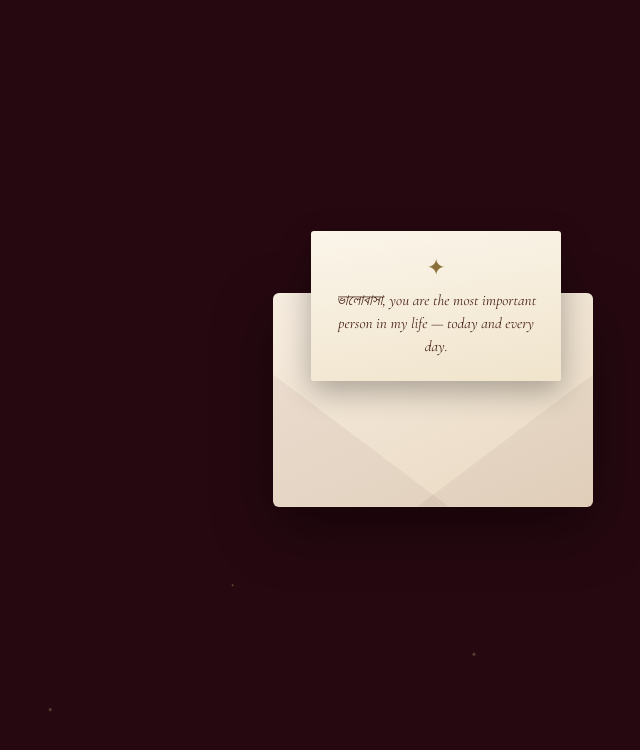
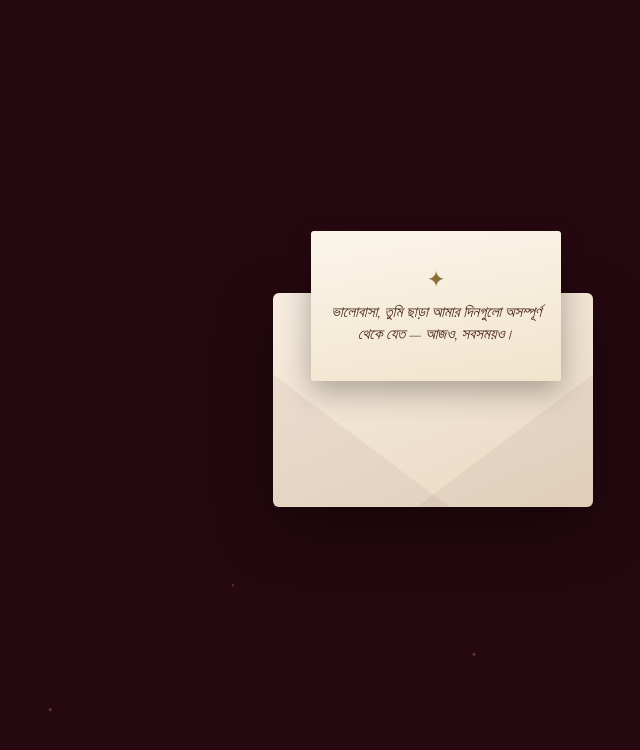
Before and after one commit to irfathmostofa/birthday-repo, a React (Vite) app: page / in a window 1280 px wide. Both pictures are taken after a click on the button "Open your surprise". Shown: the top 750 px of the page, without its empty margins (207-847 px from the left). Built offline with nearby package versions, Linux system fonts and the light colour scheme.

Commit message:
new update

```diff
--- a/src/components/Countdown.jsx
+++ b/src/components/Countdown.jsx
@@ -18,7 +18,7 @@ export default function Countdown({ time }) {
         viewport={{ once: true, amount: 0.6 }}
         transition={{ duration: 0.7 }}
       >
-        the day is finally here
+        অবশেষে সেই দিনটা চলে এলো
       </motion.p>
 
       <motion.h2
@@ -28,7 +28,7 @@ export default function Countdown({ time }) {
         viewport={{ once: true }}
         transition={{ duration: 0.8 }}
       >
-        Happy Birthday
+        শুভ জন্মদিন
       </motion.h2>
     </section>
   );
--- a/src/components/Envelope.jsx
+++ b/src/components/Envelope.jsx
@@ -57,8 +57,8 @@ export default function Envelope({ name, onOpen }) {
                     textAlign: "center",
                   }}
                 >
-                  {name}, you are the most important person in my life — today
-                  and every day.
+                  {name}, তুমি ছাড়া আমার দিনগুলো অসম্পূর্ণ থেকে যেত — আজও,
+                  সবসময়ও।
                 </span>
               </span>
             </motion.span>
@@ -75,7 +75,7 @@ export default function Envelope({ name, onOpen }) {
             )}
           </span>
         </button>
-        {!opening && <p className="envelope-hint">tap the seal to open</p>}
+        {!opening && <p className="envelope-hint">সিলে চাপ দিয়ে খুলে দেখো</p>}
       </motion.div>
     </div>
   );
--- a/src/components/Timeline.jsx
+++ b/src/components/Timeline.jsx
@@ -23,7 +23,7 @@ export default function Timeline({ entries }) {
         viewport={{ once: true, amount: 0.6 }}
         transition={{ duration: 0.7 }}
       >
-        moments worth remembering
+        মনে রাখার মতো মুহূর্তগুলো
       </motion.p>
 
       <div className="timeline-track">
```
